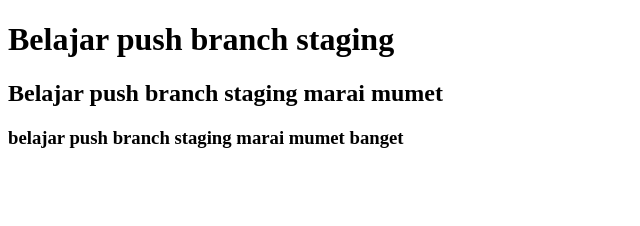
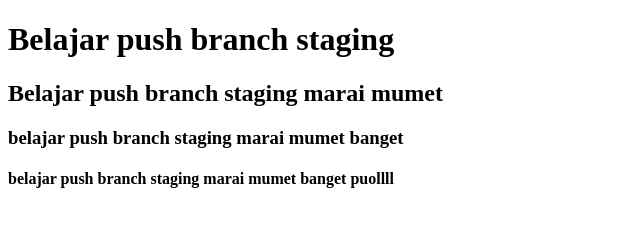
Before and after one commit to Cahya-budi/belajar-niomic-, a plain HTML site: page header.html in a window 1280 px wide. Shown: the whole page, without its empty margins (0-640 px from the left). Drawn offline with Linux system fonts and the light colour scheme.

Commit message:
add_h4_belajar push branch staging marai mumet banget puollll

```diff
--- a/header.html
+++ b/header.html
@@ -8,5 +8,6 @@
 <h1>Belajar push branch staging</h1>
 <h2>Belajar push branch staging marai mumet</h2>
 <h3>belajar push branch staging marai mumet banget</h3>
+<h4>belajar push branch staging marai mumet banget puollll</h4>
   </body>
 </html>
```
